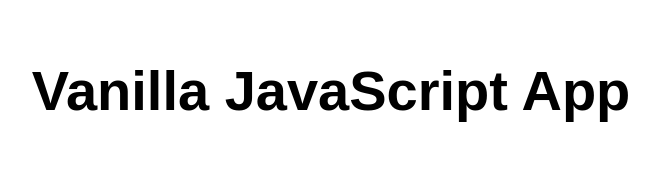
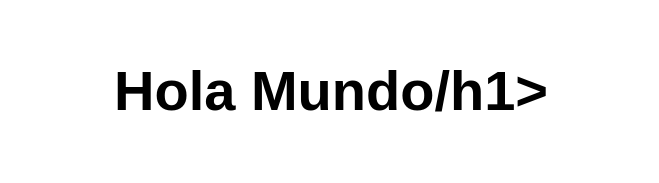
Before and after one commit to DiegoUlloaB/pruebaCloud, a website: page src/index.html in a window 1280 px wide. Shown: the whole page, without its empty margins (309-968 px from the left). Drawn offline with Linux system fonts and the light colour scheme.

Commit message:
Este es mi primer commit

```diff
--- a/src/index.html
+++ b/src/index.html
@@ -5,12 +5,12 @@
   <meta charset="UTF-8">
   <meta name="viewport" content="width=device-width, initial-scale=1.0">
   <link rel="stylesheet" href="styles.css">
-  <title>Vanilla JavaScript App</title>
+  <title>Hola Mundo</title>
 </head>
 
 <body>
   <main>
-    <h1>Vanilla JavaScript App</h1>
+    <h1>Hola Mundo/h1>
   </main>
 </body>
 
```
